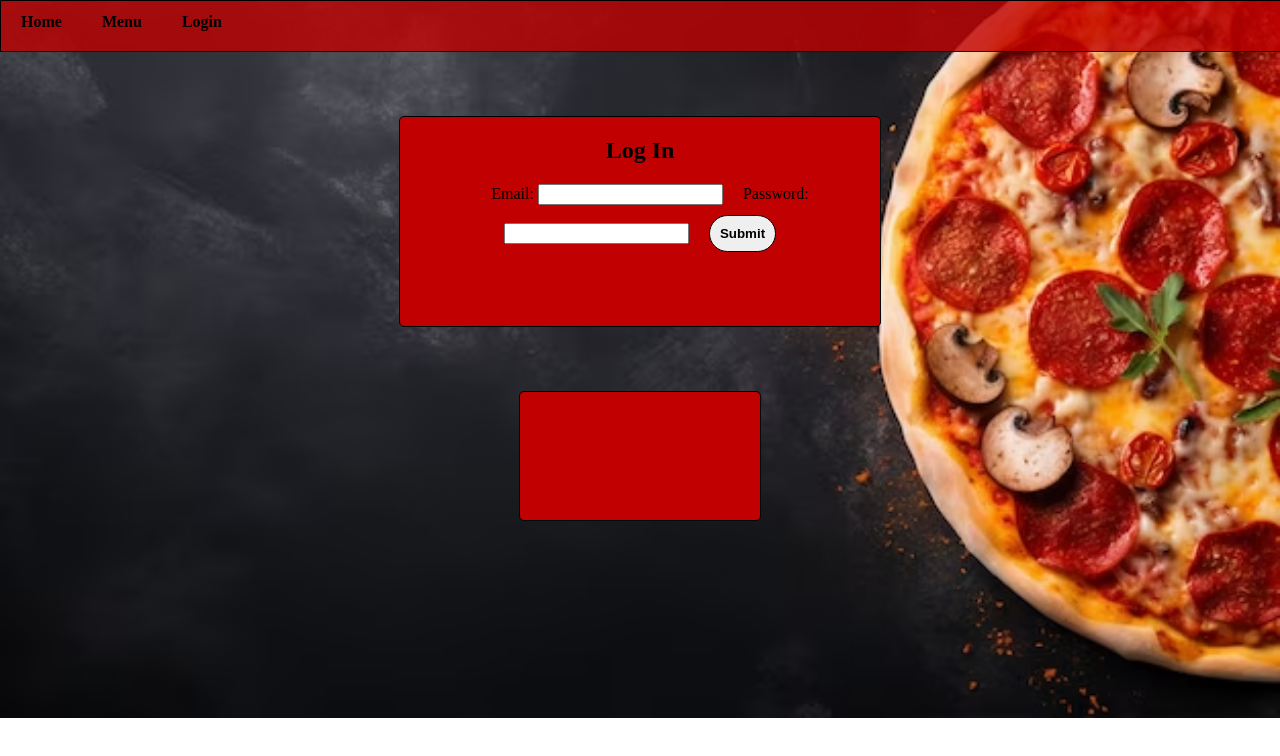
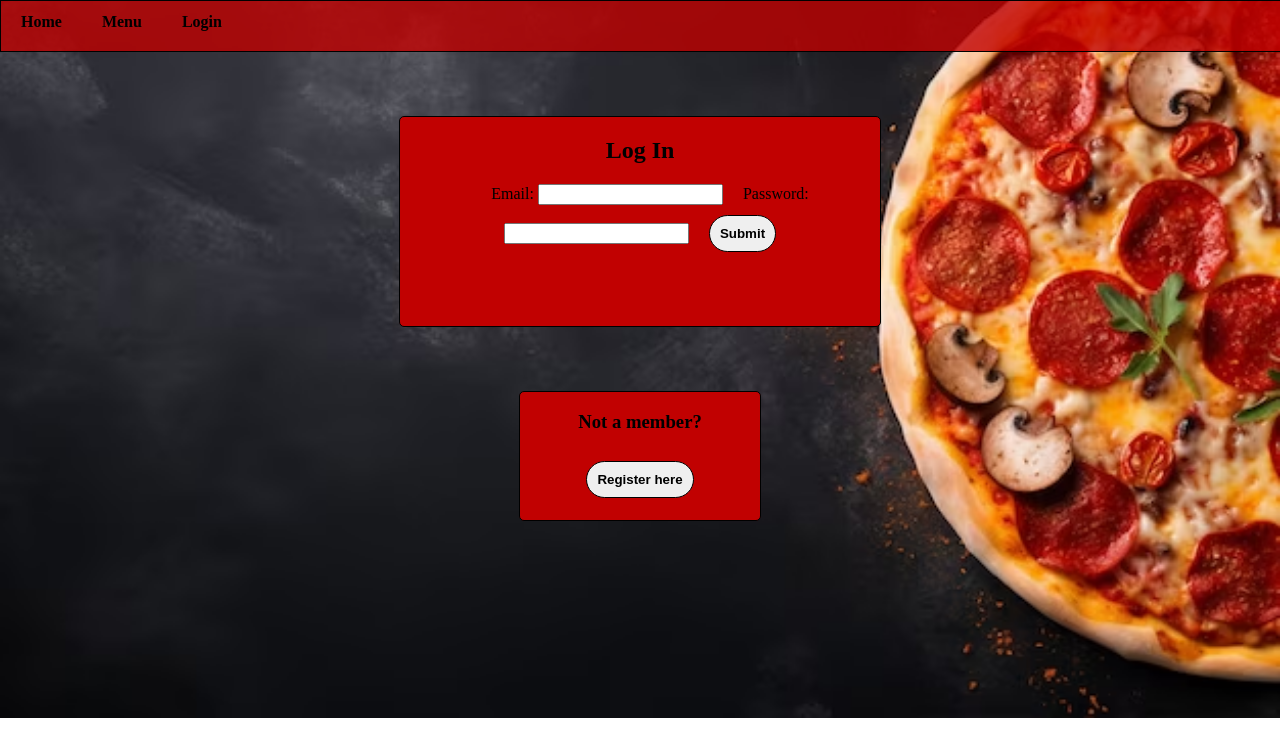
Before and after one commit to CodeQueen21/Capestone, a React (Vite) app in the folder Capstone/: page /login in a window 1280 px wide. Shown: the top 756 px of the page. Built offline with nearby package versions, Linux system fonts and the light colour scheme; no server answers; the HTML template or start-up script is replaced by a standard one.

Commit message:
account now only renders after a user is logged in

```diff
--- a/Capstone/src/App.jsx
+++ b/Capstone/src/App.jsx
@@ -11,18 +11,19 @@ import Account from "./components/Account";
 
 function App() {
   const [token, setToken] = useState(null);
+  const [userToken, setUserToken] = useState(null);
   const [foodItems, setFoodItems] = useState([]);
   async function fetchItems() {
     setFoodItems(await fetchFoodItems());
   }
-  console.log(token);
+  // console.log(token);
   useEffect(() => {
     fetchItems();
   }, []);
 
   return (
     <>
-      <Navigations isLoggedI={token} />
+      <Navigations isLoggedIn={userToken} />
       {/* <Register setToken={setToken} />
       <Login setToken={setToken} /> */}
       {/* <Account token={token} /> */}
@@ -33,7 +34,7 @@ function App() {
         <Route path="/foodItems" element={<Menu foodItems={foodItems} />} />
         <Route path="/foodItems/:id" element={<MenuItem />} />
         <Route path="/users" element={<Register setToken={setToken} />} />
-        <Route path="/login" element={<Login setToken={setToken} />} />
+        <Route path="/login" element={<Login setUserToken={setUserToken} />} />
         <Route path="/me" element={<Account token={token} />} />
       </Routes>
     </>
--- a/Capstone/src/components/Account.jsx
+++ b/Capstone/src/components/Account.jsx
@@ -1,7 +1,7 @@
 import { useEffect, useState } from "react";
 
 export default function Account({ token }) {
-  const [user, setUser] = useState(null);
+  const [user, setUser] = useState("");
   const [error, setError] = useState("");
 
   const fetchUserDetails = async () => {
--- a/Capstone/src/components/Login.jsx
+++ b/Capstone/src/components/Login.jsx
@@ -1,11 +1,12 @@
 import { useState } from "react";
 import { fetchUser } from "../ajaxHelpers";
-// import { Register } from "/Register";
+import { useNavigate } from "react-router-dom";
 
-export default function Login({ setToken }) {
+export default function Login({ setUserToken }) {
   const [email, setEmail] = useState("");
   const [password, setPassword] = useState("");
   const [error, setError] = useState("");
+  const navigate = useNavigate();
 
   async function handleSubmit(e) {
     e.preventDefault();
@@ -19,7 +20,7 @@ export default function Login({ setToken }) {
         throw Error(errorMessage);
       }
 
-      setToken(result.token);
+      setUserToken(result.token);
     } catch (error) {
       setError(error.message);
     }
@@ -46,7 +47,8 @@ export default function Login({ setToken }) {
         </form>
       </div>
       <div id="register-container">
-        {/* <Register setToken={setToken} /> */}
+        <h3>Not a member?</h3>
+        <button onClick={() => navigate(`/users`)}>Register here</button>
       </div>
     </>
   );
```
